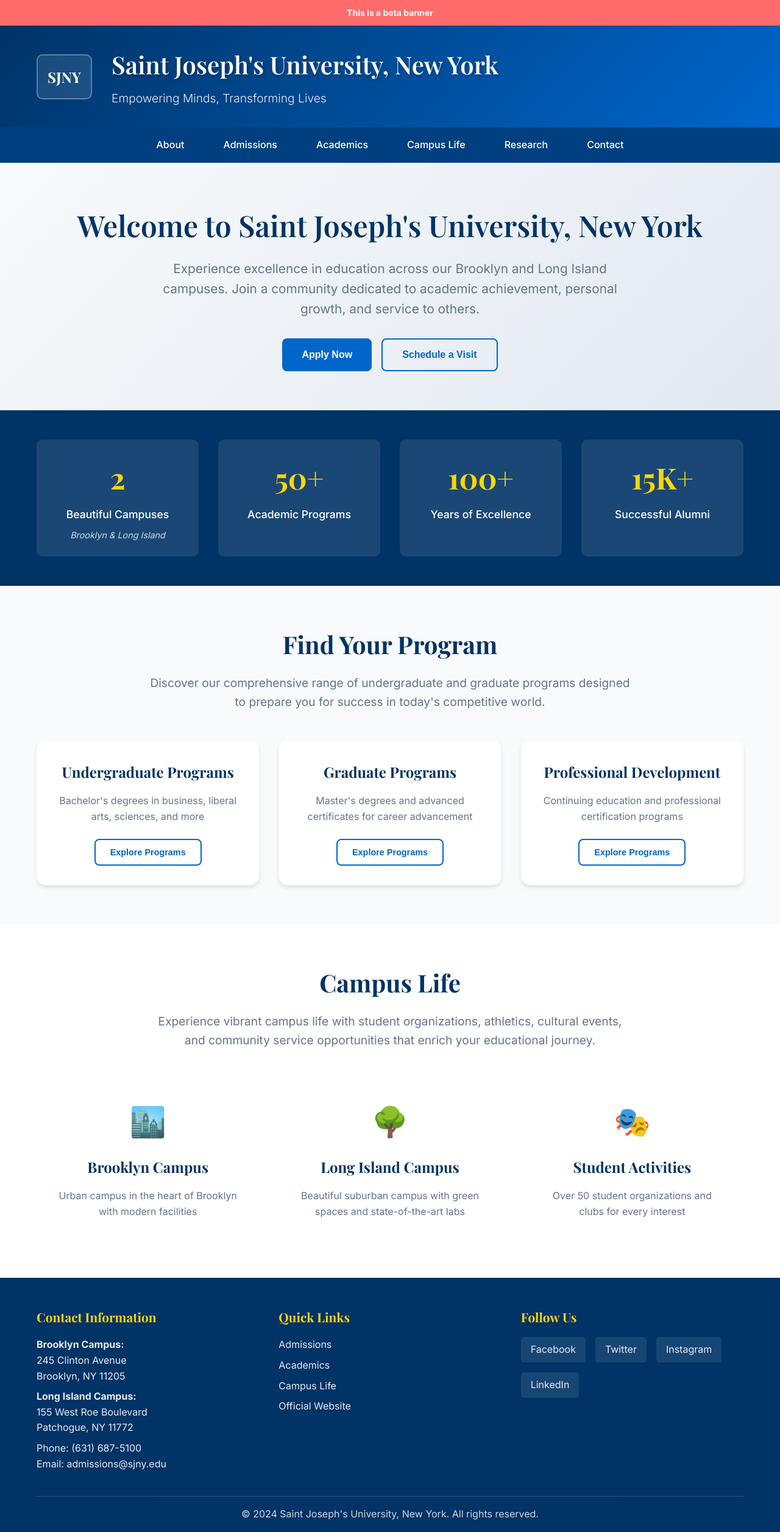
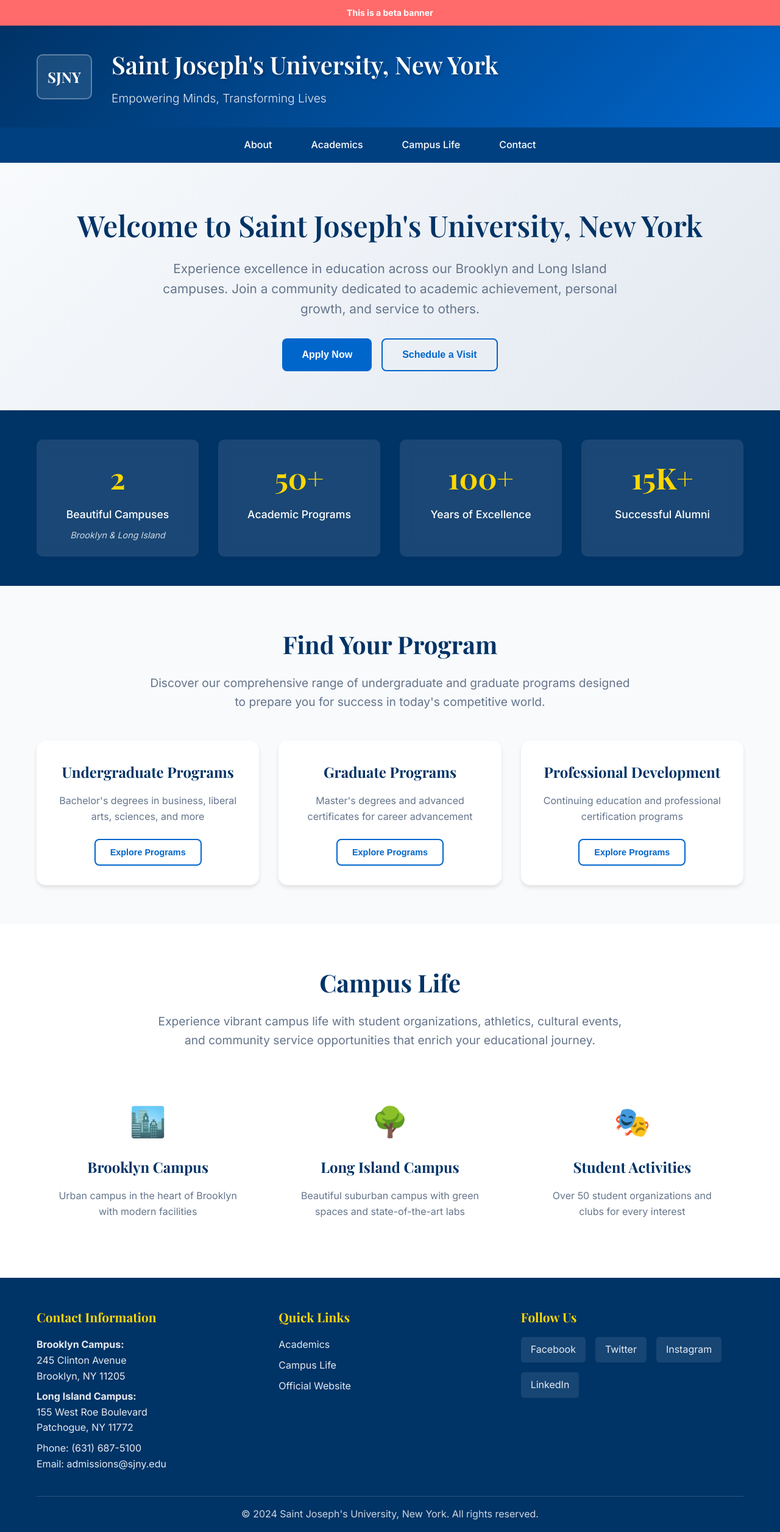
Before and after one commit to sulabhkatila/Git-and-Github, a React (Create React App) app: page / in a window 1280 px wide. Shown: the whole page at 61% size. Built offline with nearby package versions, Linux system fonts and the light colour scheme.

Commit message:
Remove select sections from navigation and footer

```diff
--- a/src/App.js
+++ b/src/App.js
@@ -34,16 +34,10 @@
                             <a href="#about">About</a>
                         </li>
                         <li>
-                            <a href="#admissions">Admissions</a>
-                        </li>
-                        <li>
                             <a href="#academics">Academics</a>
                         </li>
                         <li>
                             <a href="#campus-life">Campus Life</a>
-                        </li>
-                        <li>
-                            <a href="#research">Research</a>
                         </li>
                         <li>
                             <a href="#contact">Contact</a>
@@ -158,7 +152,6 @@
                     </div>
                 </section>
 
-
                 {/* Campus Life */}
                 <section className="campus-life-section" id="campus-life">
                     <div className="container">
@@ -229,9 +222,6 @@
                             <h3>Quick Links</h3>
                             <ul>
                                 <li>
-                                    <a href="#admissions">Admissions</a>
-                                </li>
-                                <li>
                                     <a href="#academics">Academics</a>
                                 </li>
                                 <li>
```
